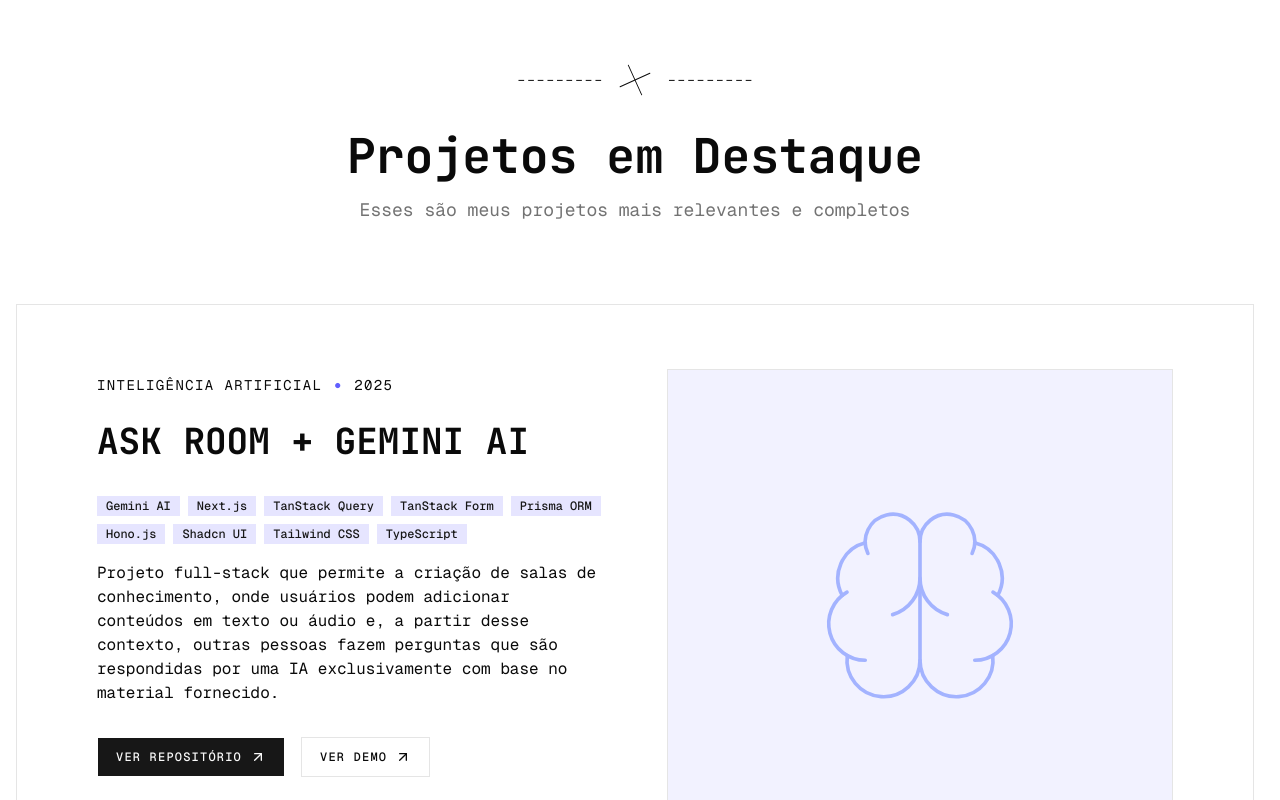
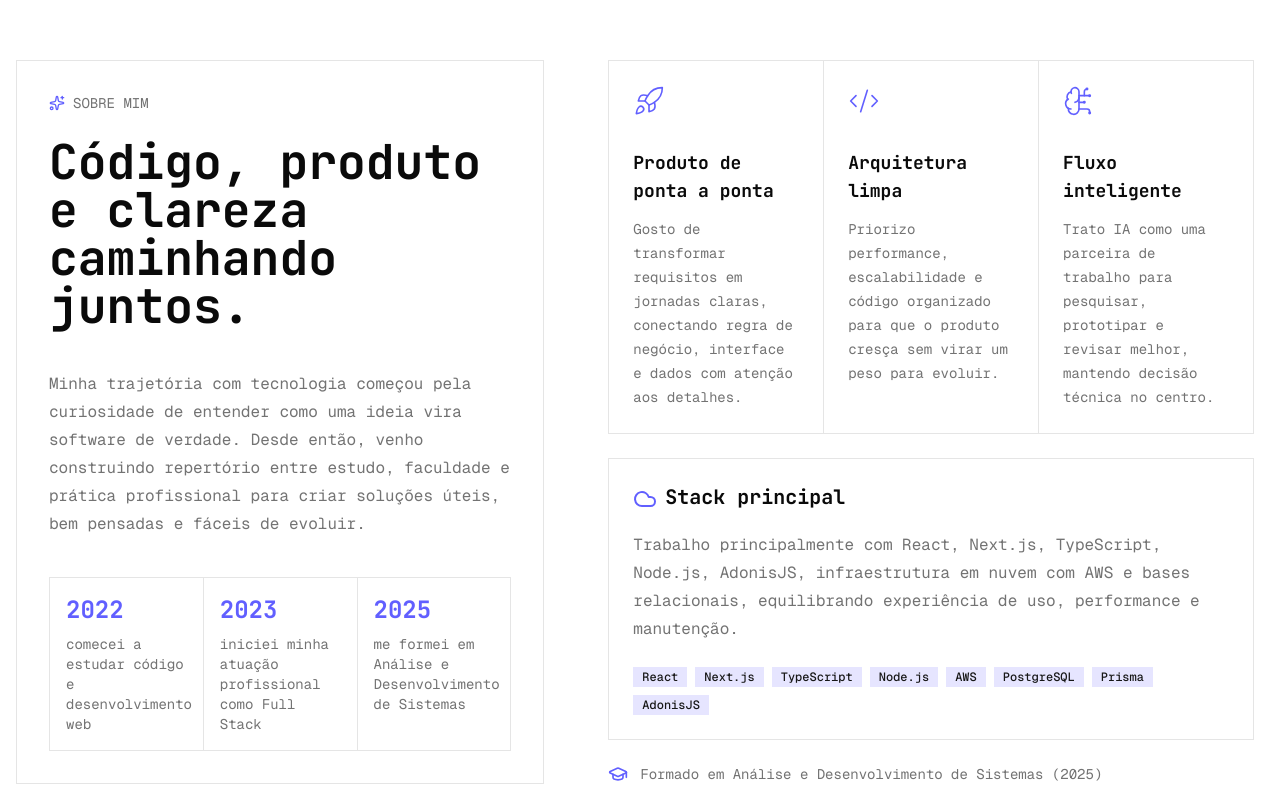
Before and after one commit to marquesmaycon/my-portfolio-3.0, a Next.js app: page / in a window 1280 px wide. Shown: the part 820-1620 px from the top of the page. Built offline with nearby package versions, Linux system fonts and the light colour scheme.

Commit message:
about me section

```diff
--- a/app/page.tsx
+++ b/app/page.tsx
@@ -3,6 +3,7 @@
 import { useGSAP } from "@gsap/react";
 
 import { Header } from "@/components/header";
+import { About } from "@/components/sections/about";
 import { Contact } from "@/components/sections/contact";
 import { Footer } from "@/components/sections/footer";
 import { Hero } from "@/components/sections/hero";
@@ -53,12 +54,60 @@ export default function Home() {
         stagger: 0.1,
       });
     });
+
+    gsap.utils.toArray<HTMLElement>(".fade-left").forEach((el) => {
+      gsap.from(el, {
+        scrollTrigger: {
+          trigger: el,
+          start: "top 95%",
+        },
+        opacity: 0,
+        x: -40,
+        duration: 0.6,
+        ease: "circle",
+        stagger: 0.5,
+      });
+    });
+
+    gsap.utils.toArray<HTMLElement>(".fade-right").forEach((el) => {
+      gsap.from(el, {
+        scrollTrigger: {
+          trigger: el,
+          start: "top 95%",
+        },
+        opacity: 0,
+        x: 40,
+        duration: 0.6,
+        ease: "circle",
+        stagger: 0.5,
+      });
+    });
+
+    gsap.utils.toArray<HTMLElement>(".stagger-fade").forEach((el) => {
+      const items = el.querySelectorAll<HTMLElement>(".stagger-item");
+
+      gsap.from(items, {
+        scrollTrigger: {
+          trigger: el,
+          start: "top 95%",
+        },
+        autoAlpha: 0,
+        x: 18,
+        // scale: 0.96,
+        duration: 0.5,
+        ease: "circle",
+        stagger: 0.08,
+        delay: 0.2,
+        clearProps: "opacity,visibility,transform",
+      });
+    });
   });
 
   return (
     <div className="divide divide-y">
       <Header />
       <Hero />
+      <About />
       <Projects />
       <Tape />
       <Contact />
--- a/components/header.tsx
+++ b/components/header.tsx
@@ -34,7 +34,7 @@ export function Header() {
       ref={container}
       className="bg-background/10 fixed inset-x-0 z-50 flex h-12 backdrop-blur-sm md:h-14 lg:h-16"
     >
-      <div className="fasde container flex flex-1 items-center">
+      <div className="container flex flex-1 items-center">
         <h3 className="flex-1 font-medium">
           <span className="text-accent">function</span>
           {"  "} maycon_silva
--- /dev/null
+++ b/components/sections/about.tsx
@@ -0,0 +1,152 @@
+import {
+  BrainCircuit,
+  Cloud,
+  Code2,
+  GraduationCap,
+  Rocket,
+  Sparkles,
+} from "lucide-react";
+
+import { Badge } from "../ui/badge";
+
+const aboutHighlights = [
+  {
+    value: "2022",
+    label: "comecei a estudar código e desenvolvimento web",
+  },
+  {
+    value: "2023",
+    label: "iniciei minha atuação profissional como Full Stack",
+  },
+  {
+    value: "2025",
+    label: "me formei em Análise e Desenvolvimento de Sistemas",
+  },
+] as const;
+
+const aboutFocus = [
+  {
+    title: "Produto de ponta a ponta",
+    description:
+      "Gosto de transformar requisitos em jornadas claras, conectando regra de negócio, interface e dados com atenção aos detalhes.",
+    icon: Rocket,
+  },
+  {
+    title: "Arquitetura limpa",
+    description:
+      "Priorizo performance, escalabilidade e código organizado para que o produto cresça sem virar um peso para evoluir.",
+    icon: Code2,
+  },
+  {
+    title: "Fluxo inteligente",
+    description:
+      "Trato IA como uma parceira de trabalho para pesquisar, prototipar e revisar melhor, mantendo decisão técnica no centro.",
+    icon: BrainCircuit,
+  },
+] as const;
+
+const techStack = [
+  "React",
+  "Next.js",
+  "TypeScript",
+  "Node.js",
+  "AWS",
+  "PostgreSQL",
+  "Prisma",
+  "AdonisJS",
+] as const;
+
+export function About() {
+  return (
+    <section id="about" className="overflow-hidden py-12 md:py-20">
+      <div className="container">
+        <div className="grid gap-10 xl:grid-cols-[0.9fr_1.1fr] xl:gap-16">
+          <div className="fade-left flex flex-col justify-between gap-8 border-y py-8 md:border-x md:p-8">
+            <div>
+              <span className="text-muted-foreground inline-flex items-center gap-2 text-sm uppercase">
+                <Sparkles className="text-accent size-4" />
+                Sobre mim
+              </span>
+
+              <h2 className="font-heading mt-5 text-3xl font-bold text-pretty md:text-5xl">
+                Código, produto e clareza caminhando juntos.
+              </h2>
+            </div>
+
+            <p className="text-muted-foreground leading-7 text-pretty">
+              Minha trajetória com tecnologia começou pela curiosidade de
+              entender como uma ideia vira software de verdade. Desde então,
+              venho construindo repertório entre estudo, faculdade e prática
+              profissional para criar soluções úteis, bem pensadas e fáceis de
+              evoluir.
+            </p>
+
+            <div className="bg-border stagger-fade grid gap-px overflow-hidden border sm:grid-cols-3">
+              {aboutHighlights.map(({ value, label }) => (
+                <div key={value} className="stagger-item bg-background p-4">
+                  <strong className="font-heading text-accent text-2xl">
+                    {value}
+                  </strong>
+                  <p className="text-muted-foreground mt-2 text-sm leading-5">
+                    {label}
+                  </p>
+                </div>
+              ))}
+            </div>
+          </div>
+
+          <div className="grid gap-6">
+            <div className="fade-right bg-border stagger-fade grid gap-px overflow-hidden border md:grid-cols-3">
+              {aboutFocus.map(({ title, description, icon: Icon }) => (
+                <article
+                  key={title}
+                  className="stagger-item bg-background p-5 md:p-6"
+                >
+                  <Icon className="text-accent mb-8 size-8" strokeWidth={1.2} />
+                  <h3 className="font-heading text-lg font-bold">{title}</h3>
+                  <p className="text-muted-foreground mt-3 text-sm leading-6">
+                    {description}
+                  </p>
+                </article>
+              ))}
+            </div>
+
+            <div className="fade-right border-y py-6 md:border-x md:p-6">
+              <div className="flex flex-col items-start gap-3">
+                <div>
+                  <h3 className="font-heading flex items-center gap-2 text-xl font-bold">
+                    <Cloud className="text-accent mt-1" />
+                    Stack principal
+                  </h3>
+                </div>
+                <p className="text-muted-foreground mt-2 leading-7">
+                  Trabalho principalmente com React, Next.js, TypeScript,
+                  Node.js, AdonisJS, infraestrutura em nuvem com AWS e bases
+                  relacionais, equilibrando experiência de uso, performance e
+                  manutenção.
+                </p>
+              </div>
+
+              <div className="stagger-fade mt-6 flex flex-wrap gap-2">
+                {techStack.map((tech) => (
+                  <Badge
+                    key={tech}
+                    variant="secondary"
+                    className="stagger-item bg-accent/16 transition-all"
+                  >
+                    {tech}
+                  </Badge>
+                ))}
+              </div>
+            </div>
+
+            <div className="fade-right text-muted-foreground flex items-center gap-3 text-sm">
+              <GraduationCap className="text-accent size-5 shrink-0" />
+              Formado em Análise e Desenvolvimento de Sistemas (2025)
+            </div>
+          </div>
+        </div>
+      </div>
+    </section>
+  );
+}
--- a/components/sections/projects.tsx
+++ b/components/sections/projects.tsx
@@ -45,13 +45,13 @@ export function Projects() {
     <section id="projects" className="py-8">
       <div className="container lg:py-10">
         <div className="fade-up mb-6 flex items-center justify-center font-light">
-          <span className="text-nowrap text-clip">---------</span>
+          <PortfolioSeparator />
           <Plus
             ref={iconRef}
             strokeWidth={0.4}
             className="mx-1 size-10 shrink-0 md:size-14"
           />
-          <span className="text-nowrap text-ellipsis">---------</span>
+          <PortfolioSeparator />
         </div>
         <div>
           <h2 className="font-heading fade-up mb-4 text-center text-3xl font-bold md:text-5xl">
@@ -145,3 +145,11 @@ export function Projects() {
     </section>
   );
 }
+
+const PortfolioSeparator = () => (
+  <div className="flex items-center gap-px">
+    {Array.from({ length: 8 }).map((_, i) => (
+      <span key={i}>-</span>
+    ))}
+  </div>
+);
--- a/lib/constanst.ts
+++ b/lib/constanst.ts
@@ -21,10 +21,10 @@ export const navLinks = [
     label: "Início",
     href: "#home",
   },
-  // {
-  //   label: "Sobre",
-  //   href: "#about",
-  // },
+  {
+    label: "Sobre",
+    href: "#about",
+  },
   {
     label: "Projetos",
     href: "#projects",
```
